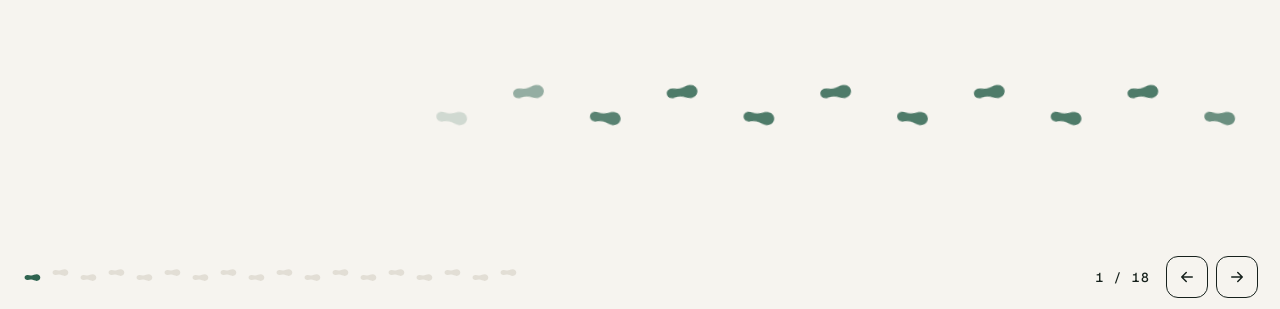
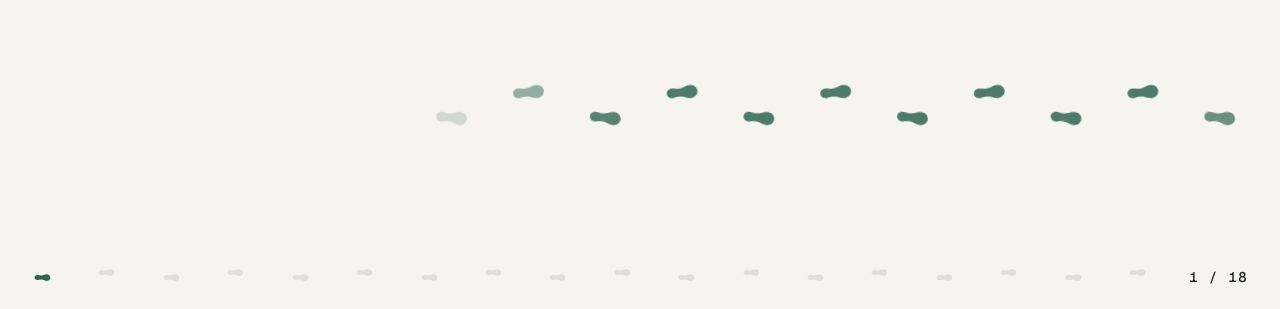
Before and after one commit to m-melchor/otf-deck, a plain HTML site: page index.html in a window 1280 px wide. Shown: the part 491-800 px from the top of the page. Drawn offline with nearby package versions, Linux system fonts and the light colour scheme.

Commit message:
Deck: remove the prev/next arrows, spread the footprints across the bar, slide number on the right
Signed-off-by: Apollo Racing <marcomelchor2837@gmail.com>

```diff
--- a/index.html
+++ b/index.html
@@ -61,9 +61,9 @@ h1,h2,h3{font-family:var(--serif);font-weight:400;letter-spacing:-.01em;line-hei
 @keyframes wordUp{from{transform:translateY(140%)}to{transform:none}}
 
 /* chrome */
-#bar{position:fixed;left:0;right:0;bottom:0;height:64px;display:flex;align-items:center;justify-content:space-between;padding:0 22px;z-index:5;pointer-events:none}
+#bar{position:fixed;left:0;right:0;bottom:0;height:64px;display:flex;align-items:center;gap:40px;padding:0 32px;z-index:5;pointer-events:none}
 #bar>*{pointer-events:auto}
-#prints{display:flex;align-items:center;gap:6px}
+#prints{flex:1;display:flex;align-items:center;justify-content:space-between}
 #prints button{width:22px;height:22px;display:grid;place-items:center}
 #prints button:nth-child(even){transform:translateY(-5px)}
 #prints svg{width:18px;height:9px;fill:var(--line);transition:fill .3s}
@@ -71,14 +71,8 @@ h1,h2,h3{font-family:var(--serif);font-weight:400;letter-spacing:-.01em;line-hei
 #prints button.cur svg{fill:var(--accent)}
 body.on-dark #prints svg{fill:rgba(255,255,255,.35)}
 body.on-dark #prints button.done svg,body.on-dark #prints button.cur svg{fill:#fff}
-.nav{display:flex;gap:8px;align-items:center}
-.nav .num{font-family:var(--mono);font-size:13px;letter-spacing:.1em;margin-right:8px}
-.nav button{width:42px;height:42px;border:1.5px solid var(--ink);border-radius:12px;display:grid;place-items:center;transition:background .2s,color .2s}
-.nav button:hover{background:var(--ink);color:#fff}
-.nav svg{width:18px;height:18px}
-body.on-dark .nav button{border-color:#fff;color:#fff}
-body.on-dark .nav button:hover{background:#fff;color:var(--ink)}
-body.on-dark .nav .num{color:#fff}
+.num{margin-left:auto;font-family:var(--mono);font-size:14px;letter-spacing:.1em;font-variant-numeric:tabular-nums;white-space:nowrap}
+body.on-dark .num{color:#fff}
 body.on-dark{background:var(--deep)}
 #rotate{display:none}
 @media (orientation:portrait) and (max-width:700px){
@@ -1050,10 +1044,7 @@ body.full #bar{visibility:hidden}
 
 <div id="bar">
   <div id="prints" aria-label="Slides"></div>
-  <div class="nav"><span class="num" id="num">1 / 18</span>
-    <button id="prev" aria-label="Previous slide"><svg viewBox="0 0 24 24" fill="none" stroke="currentColor" stroke-width="2" stroke-linecap="round" stroke-linejoin="round"><path d="M19 12H5M11 6l-6 6 6 6"/></svg></button>
-    <button id="next" aria-label="Next slide"><svg viewBox="0 0 24 24" fill="none" stroke="currentColor" stroke-width="2" stroke-linecap="round" stroke-linejoin="round"><path d="M5 12h14M13 6l6 6-6 6"/></svg></button>
-  </div>
+  <span class="num" id="num">1 / 18</span>
 </div>
 <p id="rotate">Turn your phone sideways</p>
 
@@ -1263,8 +1254,6 @@ function animateResults(){
 }
 
 /* ---------- input ---------- */
-document.getElementById('prev').onclick = () => go(cur - 1);
-document.getElementById('next').onclick = () => go(cur + 1);
 addEventListener('keydown', e => {
   if (e.key === 'Escape' && liveMode === 'full') { closeFull(false); return; }
   if (liveMode === 'full') return;
```
